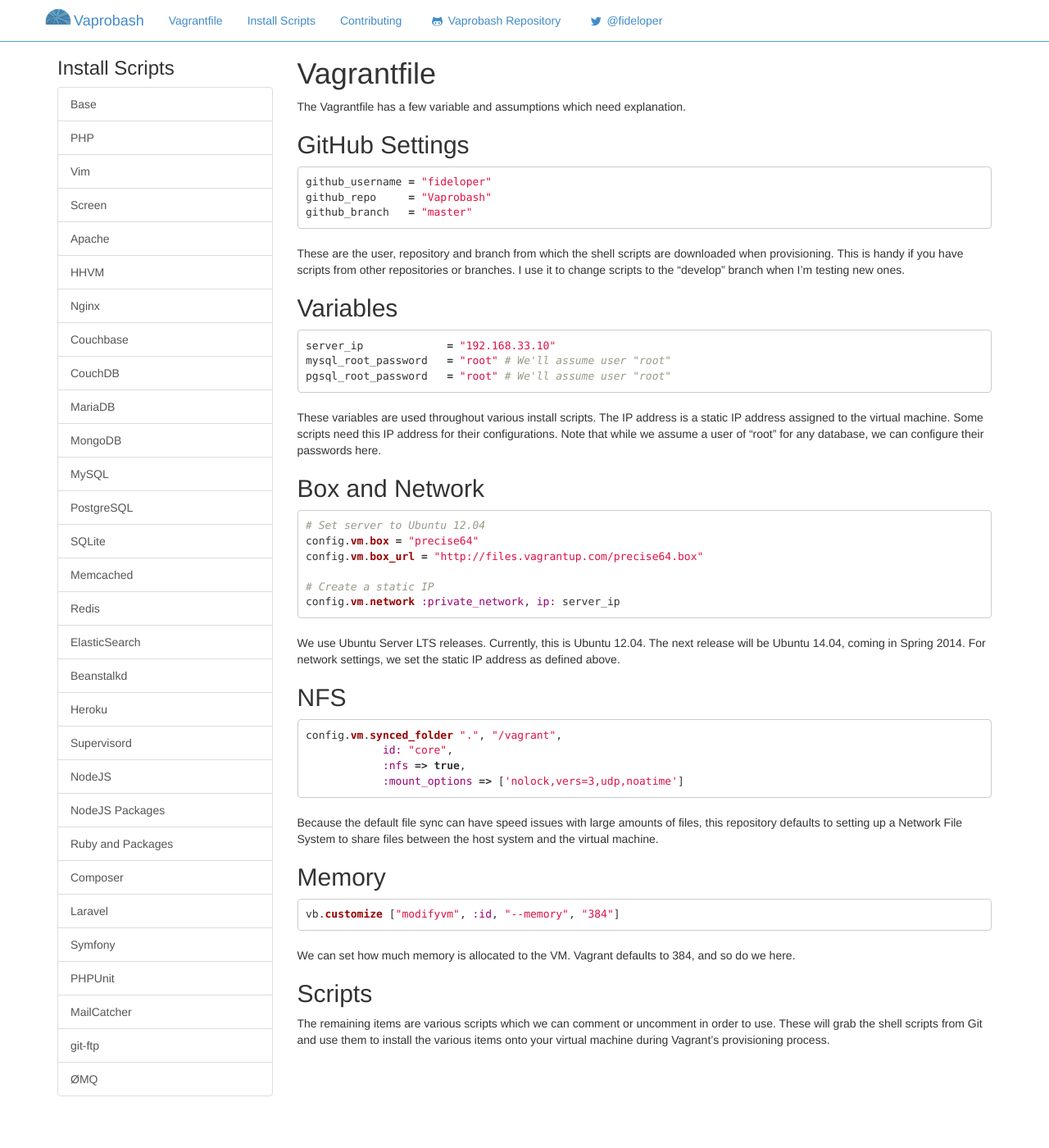
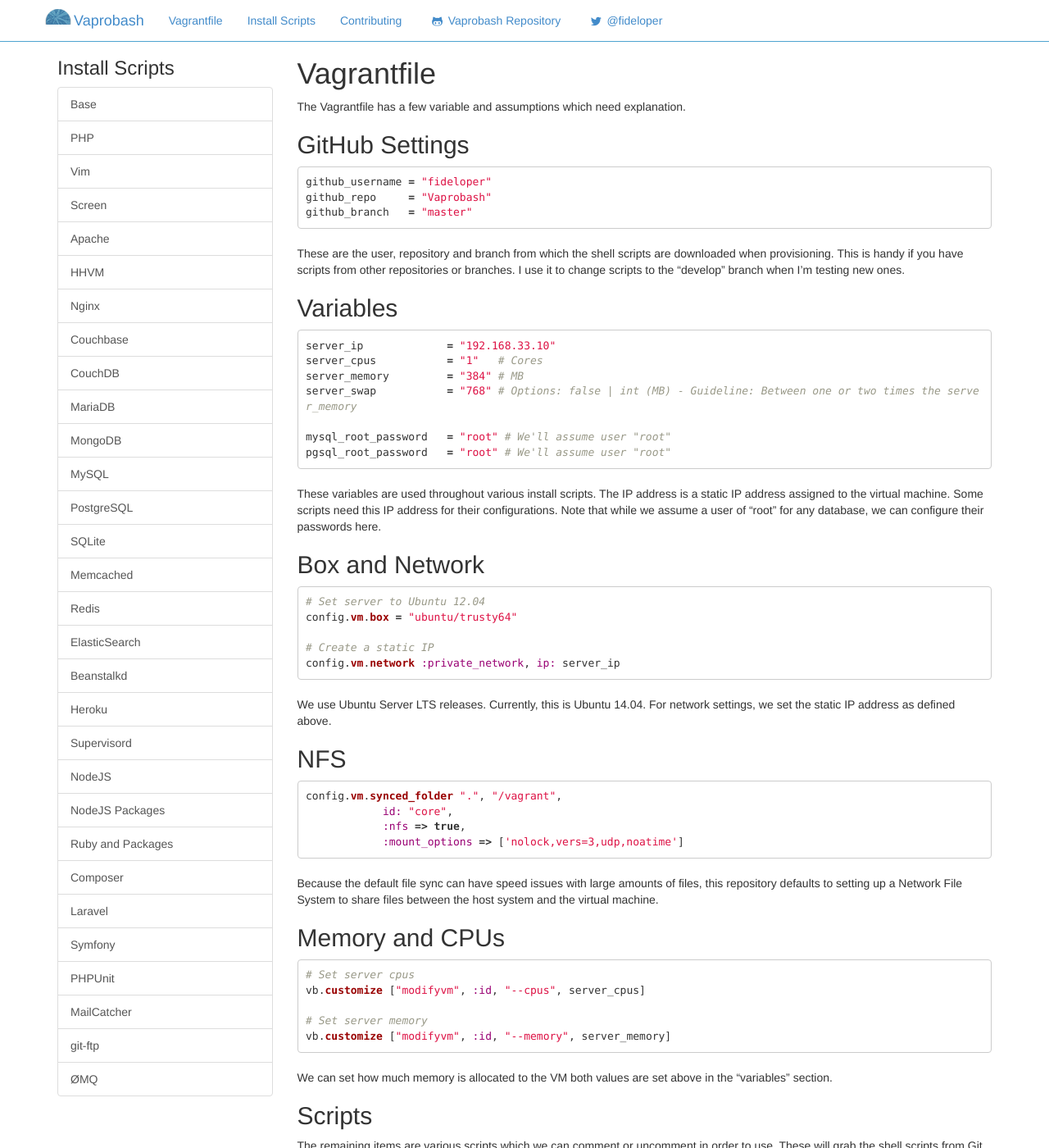
Before and after one commit to fideloper/Vaprobash, a Jekyll site: the page built from vagrantfile.md, in a window 1280 px wide and 1400 px high. Shown: the whole window at 82% size. Built offline with Jekyll 4.4.1, drawn with Linux system fonts in a browser that asks for light colours; nearby versions of some CDN libraries; Markdown is read by kramdown in place of the engine named in the settings.

Commit message:
updates to Vagrantfile docs

````diff
--- a/vagrantfile.md
+++ b/vagrantfile.md
@@ -19,6 +19,10 @@
 
 ```ruby
 server_ip             = "192.168.33.10"
+server_cpus           = "1"   # Cores
+server_memory         = "384" # MB
+server_swap           = "768" # Options: false | int (MB) - Guideline: Between one or two times the server_memory
+
 mysql_root_password   = "root" # We'll assume user "root"
 pgsql_root_password   = "root" # We'll assume user "root"
 ```
@@ -29,14 +33,13 @@
 
 ```ruby
 # Set server to Ubuntu 12.04
-config.vm.box = "precise64"
-config.vm.box_url = "http://files.vagrantup.com/precise64.box"
+config.vm.box = "ubuntu/trusty64"
 
 # Create a static IP
 config.vm.network :private_network, ip: server_ip
 ```
 
-We use Ubuntu Server LTS releases. Currently, this is Ubuntu 12.04. The next release will be Ubuntu 14.04, coming in Spring 2014. For network settings, we set the static IP address as defined above.
+We use Ubuntu Server LTS releases. Currently, this is Ubuntu 14.04. For network settings, we set the static IP address as defined above.
 
 ## NFS
 
@@ -49,13 +52,17 @@
 
 Because the default file sync can have speed issues with large amounts of files, this repository defaults to setting up a Network File System to share files between the host system and the virtual machine.
 
-## Memory
+## Memory and CPUs
 
 ```ruby
-vb.customize ["modifyvm", :id, "--memory", "384"]
+# Set server cpus
+vb.customize ["modifyvm", :id, "--cpus", server_cpus]
+
+# Set server memory
+vb.customize ["modifyvm", :id, "--memory", server_memory]
 ```
 
-We can set how much memory is allocated to the VM. Vagrant defaults to 384, and so do we here.
+We can set how much memory is allocated to the VM both values are set above in the "variables" section.
 
 ## Scripts
 
````
